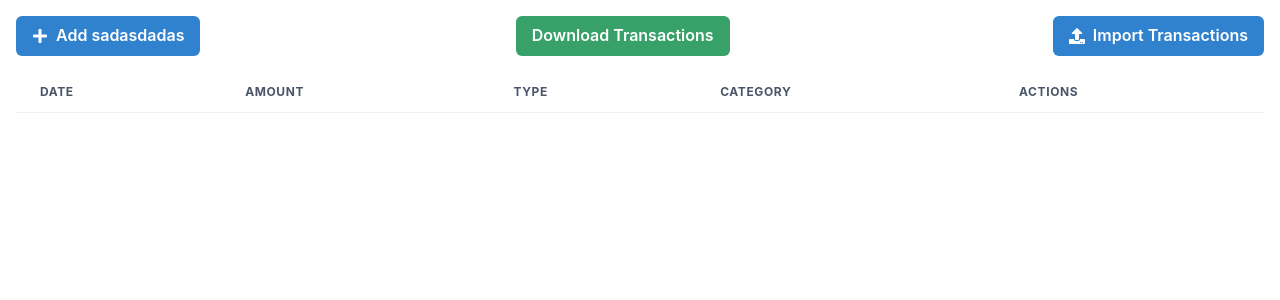
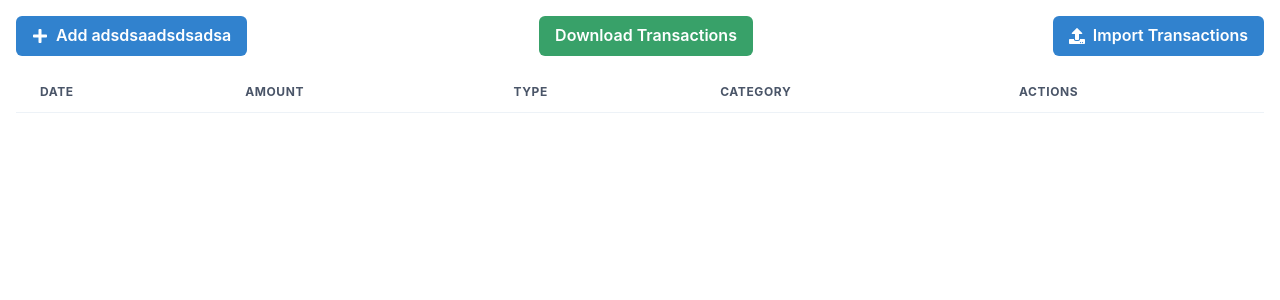
Before and after one commit to GPT-Engineer-App-Dev/money-tracker, a React (Vite) app: page / in a window 1280 px wide. Shown: the top 300 px of the page. Built offline with nearby package versions, Linux system fonts and the light colour scheme.

Commit message:
Update Index.jsx

```diff
--- a/src/pages/Index.jsx
+++ b/src/pages/Index.jsx
@@ -59,7 +59,7 @@ const Index = () => {
     <Box p={4}>
       <Box mb={4} display="flex" justifyContent="space-between">
         <Button leftIcon={<FaPlus />} colorScheme="blue" onClick={onOpen}>
-          Add sadasdadas
+          Add adsdsaadsdsadsa
         </Button>
         <Button colorScheme="green" onClick={handleDownload} mr={2}>
           Download Transactions
```
